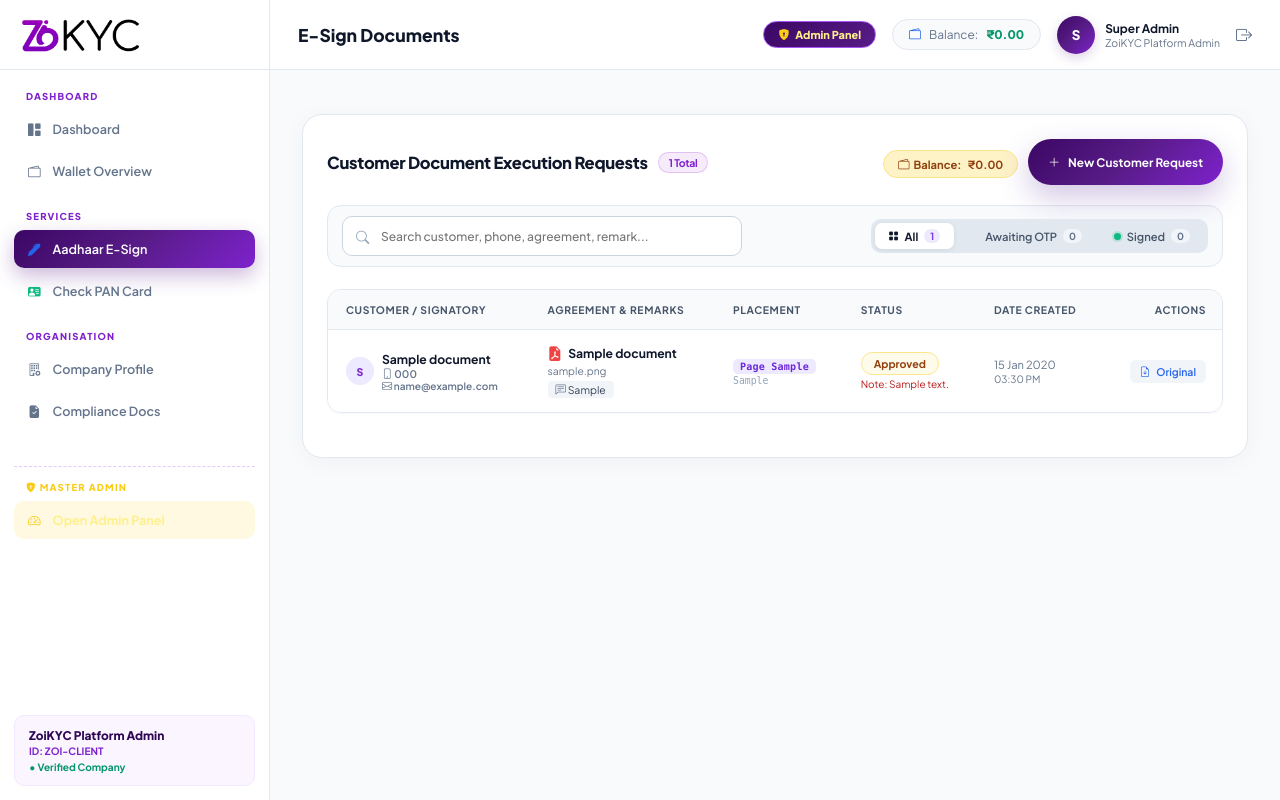
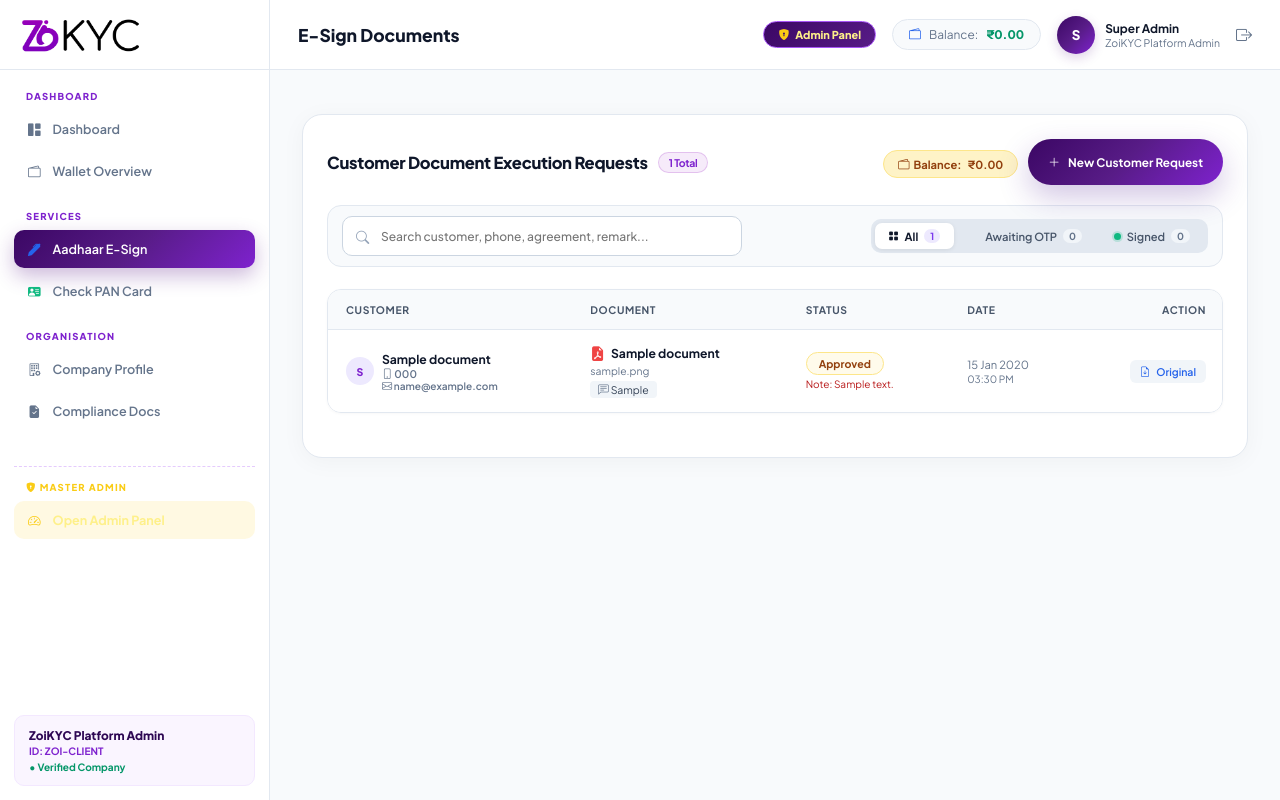
Before and after one commit to vijayvaishnav1011/zoikyc, a Flask app: page /esign in a window 1280 px wide. Run offline with Flask 3, Linux system fonts and the light colour scheme; a user stored in the database is signed in; tables that the repository leaves empty hold one stand-in row (values such as "Sample post").

Commit message:
style: remove Placement column and simplify text in client esign view

```diff
--- a/app/templates/client/esign.html
+++ b/app/templates/client/esign.html
@@ -97,12 +97,11 @@
     <table class="saas-table">
       <thead>
         <tr>
-          <th>Customer / Signatory</th>
-          <th>Agreement & Remarks</th>
-          <th>Placement</th>
+          <th>Customer</th>
+          <th>Document</th>
           <th>Status</th>
-          <th>Date Created</th>
-          <th style="text-align: right; padding-right: 22px;">Actions</th>
+          <th>Date</th>
+          <th style="text-align: right; padding-right: 22px;">Action</th>
         </tr>
       </thead>
       <tbody>
@@ -142,27 +141,21 @@
             {% endif %}
           </td>
 
-          <!-- 3. Placement Info -->
-          <td>
-            <span class="chip-client-id" style="font-size: 0.72rem;">Page {{ doc.page_num }}</span>
-            <div style="font-size: 0.7rem; color: #94a3b8; margin-top: 2px; font-family: monospace;">
-              {{ doc.coordinates }}
-            </div>
-          </td>
+
 
           <!-- 4. Status Badge -->
           <td>
             {% if doc.status == 'pending_admin' %}
               <span class="saas-status-badge badge-pending">
-                <i class="bi bi-hourglass-split"></i> Pending Dispatch
+                <i class="bi bi-hourglass-split"></i> Pending
               </span>
             {% elif doc.status == 'sent_to_capricorn' %}
               <span class="saas-status-badge" style="background: #e0f2fe; color: #0284c7; border: 1px solid #bae6fd;">
-                <i class="bi bi-send-check-fill"></i> Awaiting OTP
+                <i class="bi bi-send-check-fill"></i> Awaiting
               </span>
             {% elif doc.status == 'signed' %}
               <span class="saas-status-badge badge-active">
-                <i class="bi bi-check-circle-fill"></i> Signed & Sealed
+                <i class="bi bi-check-circle-fill"></i> Signed
               </span>
             {% elif doc.status == 'rejected_by_admin' %}
               <span class="saas-status-badge badge-suspended">
```
